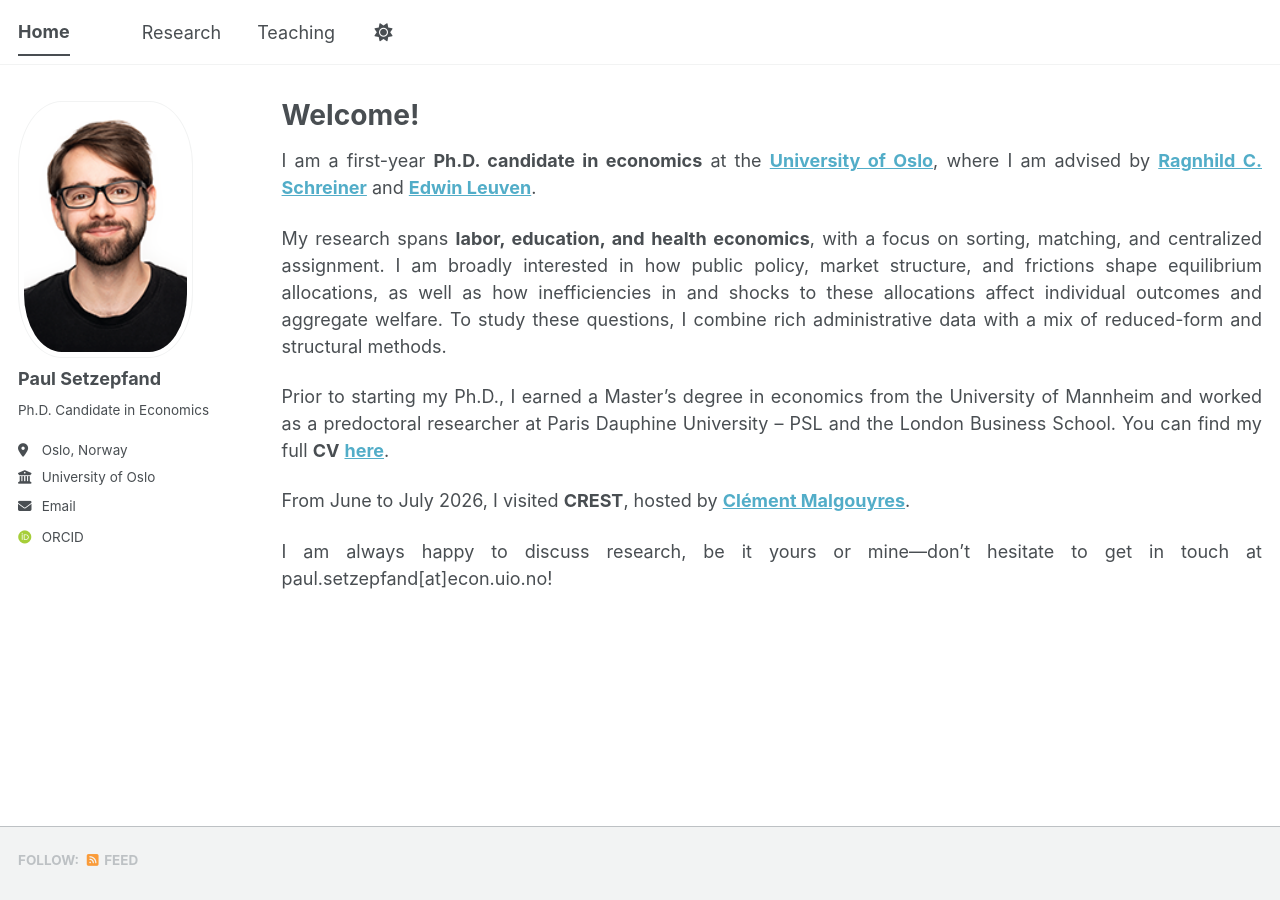
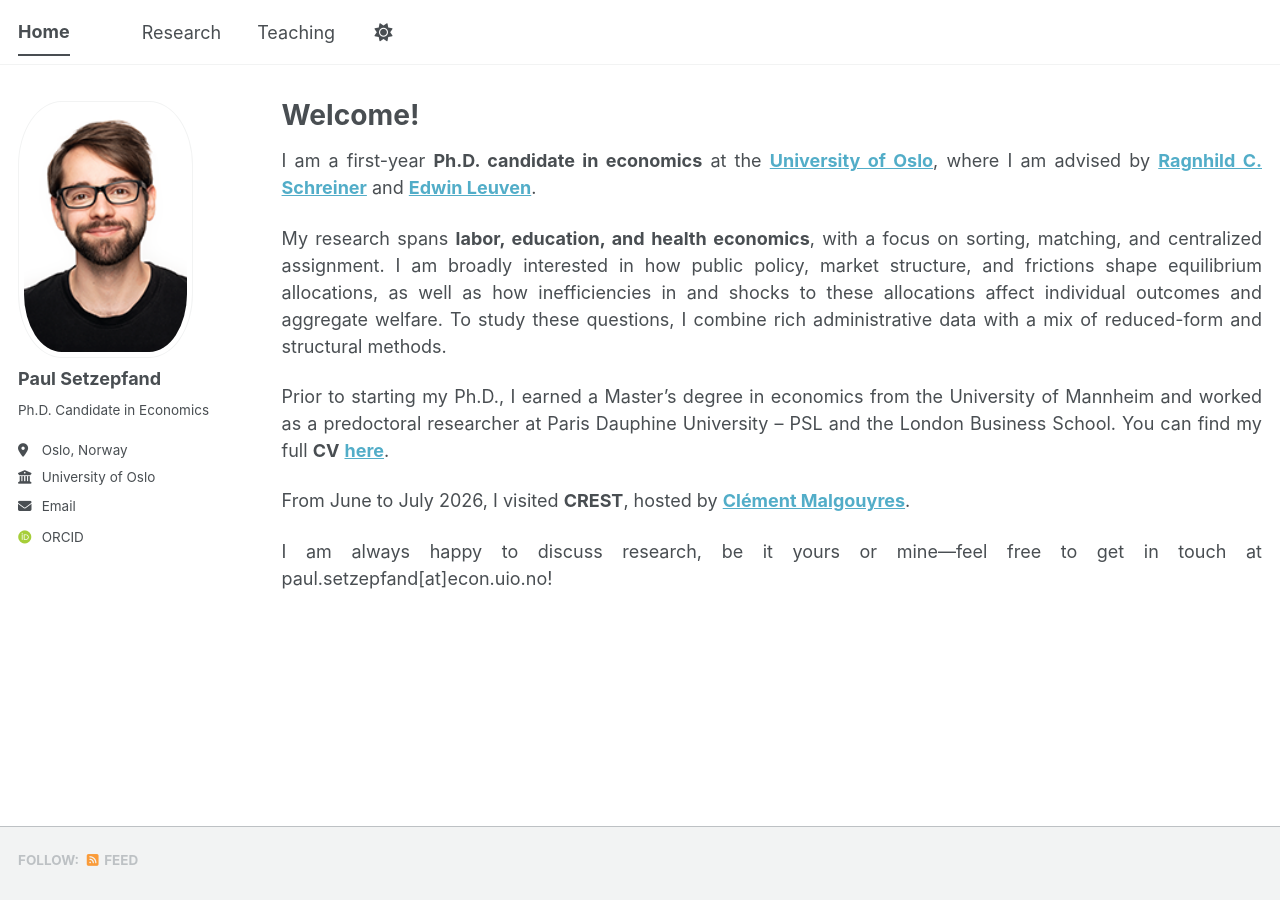
Before and after one commit to paulsetzepfand/paulsetzepfand.github.io, a Jekyll site: the page built from _pages/about.md, in a window 1280 px wide. Built offline with Jekyll 4.4.1, drawn with Linux system fonts in a browser that asks for light colours; some web fonts are replaced; a script bundle is joined from its source files by our own code; library files that are not in the unit come from our copies.

Commit message:
Update about.md

```diff
--- a/_pages/about.md
+++ b/_pages/about.md
@@ -15,6 +15,6 @@ Prior to starting my Ph.D., I earned a Master's degree in economics from the Uni
 
 From June to July 2026, I visited **CREST**, hosted by [**Clément Malgouyres**](https://sites.google.com/site/clementmalgouyres/).
 
-I am always happy to discuss research, be it yours or mine—don't hesitate to get in touch at paul.setzepfand[at]econ.uio.no!
+I am always happy to discuss research, be it yours or mine—feel free to get in touch at paul.setzepfand[at]econ.uio.no!
 
 </div>
```
